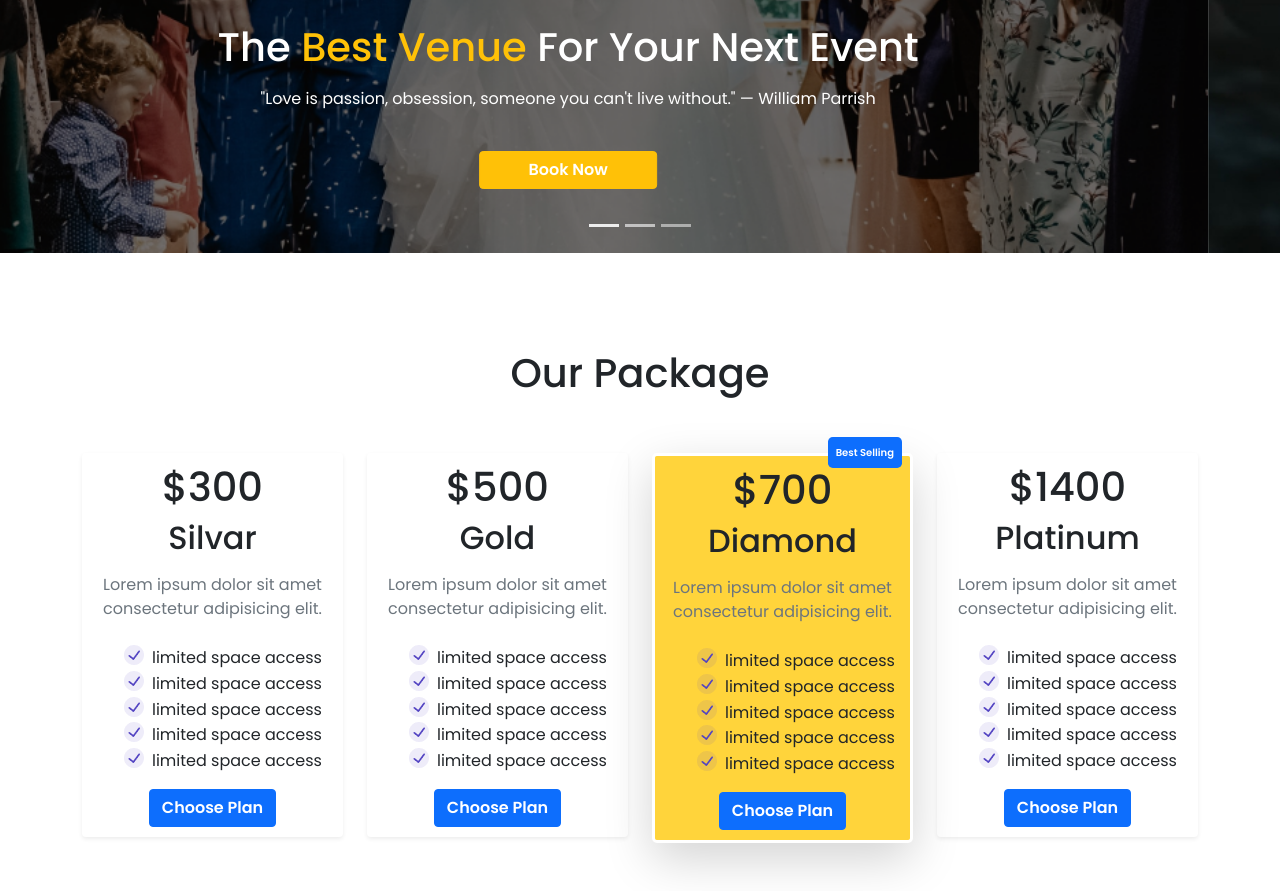
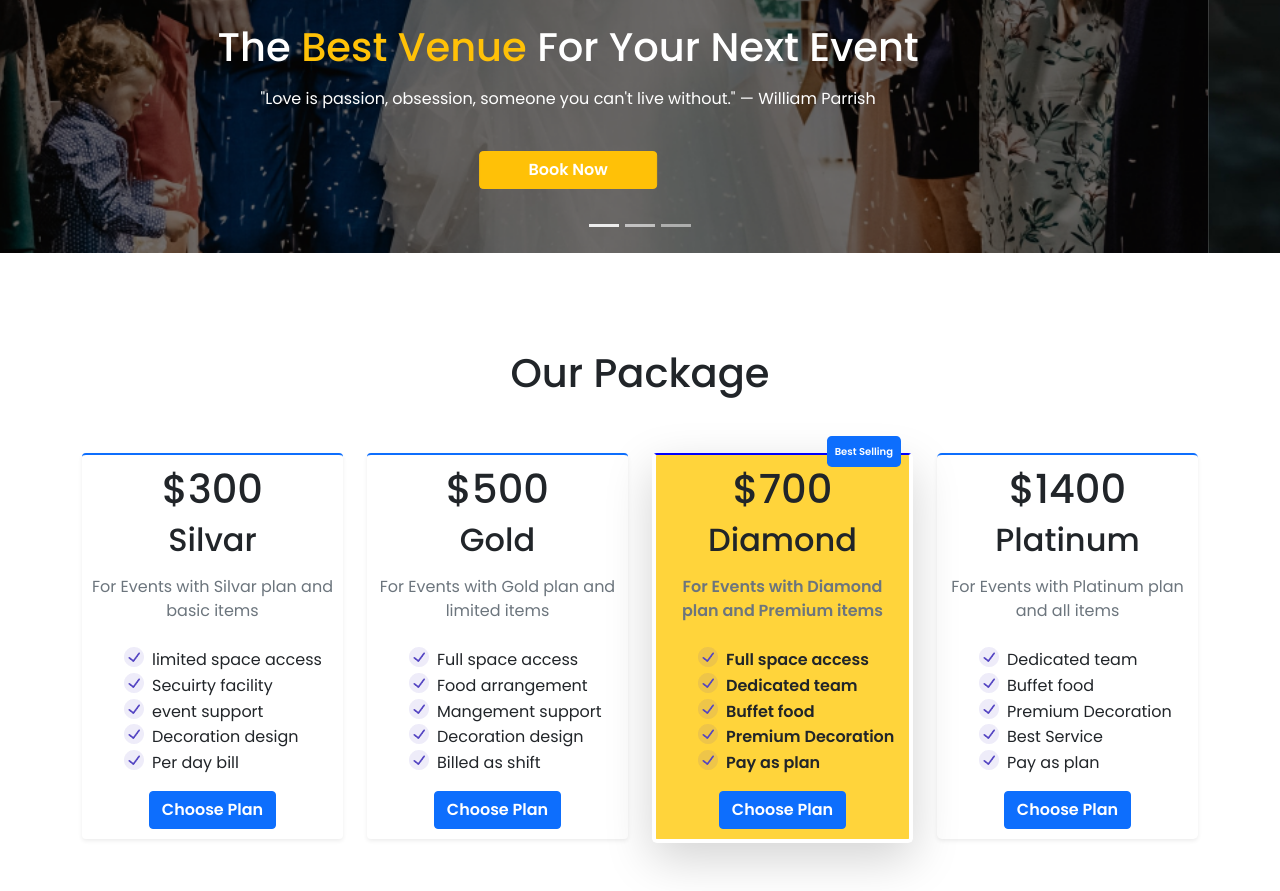
Before and after one commit to HayeulTanjib/Darbar-Hall, a plain HTML site: page index.html in a window 1280 px wide. Shown: the part 547-1438 px from the top of the page. Drawn offline with nearby package versions, Linux system fonts and the light colour scheme.

Commit message:
Pricing section updated

```diff
--- a/css/style.css
+++ b/css/style.css
@@ -33,6 +33,7 @@ body{
 
 .pricing__three{
     background-color:#ffd43b;
+    border-top: 2px solid blue !important;
     position: relative;
 }
 
--- a/index.html
+++ b/index.html
@@ -78,16 +78,17 @@
       <div class="row">
           <!-- pricing-1 -->
           <div class="col-md-3">
-              <div class="pricing__desc text-center  shadow-sm rounded-2 ">
+              <div class="pricing__desc text-center  shadow-sm rounded-2 border-top border-2 border-primary ">
                   <h1>$300</h1>
                   <h2>Silvar</h2>
-                  <p class="text-muted fs-6 py-2">Lorem ipsum dolor sit amet consectetur adipisicing elit.</p>
+                  <p class="text-muted fs-6 py-2">For Events with Silvar plan
+                    and basic items</p>
                   <ul  class="text-start">
                       <li>limited space access</li>
-                      <li>limited space access</li>
-                      <li>limited space access</li>
-                      <li>limited space access</li>
-                      <li>limited space access</li>
+                      <li>Secuirty facility</li>
+                      <li>event support</li>
+                      <li>Decoration design</li>
+                      <li>Per day bill</li>
                   </ul>
                   <a href="#" class="btn btn-primary fw-bold text-white">Choose Plan</a>
               </div>
@@ -95,16 +96,17 @@
 
                       <!-- pricing-2 -->
                       <div class="col-md-3">
-                          <div class="pricing__desc text-center shadow-sm rounded-2 ">
+                          <div class="pricing__desc text-center shadow-sm rounded-2 border-top border-2 border-primary">
                               <h1>$500</h1>
                               <h2>Gold</h2>
-                              <p class="text-muted fs-6 py-2">Lorem ipsum dolor sit amet consectetur adipisicing elit.</p>
+                              <p class="text-muted fs-6 py-2">For Events with Gold plan
+                                and limited items</p>
                               <ul  class="text-start">
-                                  <li>limited space access</li>
-                                  <li>limited space access</li>
-                                  <li>limited space access</li>
-                                  <li>limited space access</li>
-                                  <li>limited space access</li>
+                                  <li>Full space access</li>
+                                  <li>Food arrangement</li>
+                                  <li>Mangement support</li>
+                                  <li>Decoration design</li>
+                                  <li>Billed as shift</li>
                               </ul>
                               <a href="#" class="btn btn-primary fw-bold text-white">Choose Plan</a>
                           </div>
@@ -112,16 +114,17 @@
 
                   <!-- pricing-3 -->
                   <div class="col-md-3">
-                      <div class="pricing__desc pricing__three text-center shadow-lg rounded-3 border border-3 border-white ">
+                      <div class="pricing__desc pricing__three fw-bold text-center shadow-lg rounded-3 border border-4 border-white ">
                           <h1>$700</h1>
                           <h2>Diamond</h2>
-                          <p class="text-muted fs-6 py-2">Lorem ipsum dolor sit amet consectetur adipisicing elit.</p>
+                          <p class="text-muted fs-6 py-2">For Events with Diamond plan
+                            and Premium items</p>
                           <ul  class="text-start">
-                              <li>limited space access</li>
-                              <li>limited space access</li>
-                              <li>limited space access</li>
-                              <li>limited space access</li>
-                              <li>limited space access</li>
+                              <li>Full space access</li>
+                              <li>Dedicated team</li>
+                              <li>Buffet food</li>
+                              <li>Premium Decoration</li>
+                              <li>Pay as plan</li>
                           </ul>
                           <a href="#" class="btn btn-primary fw-bold text-white">Choose Plan</a>
                           <div class="hot__tag">
@@ -132,16 +135,17 @@
 
                   <!-- pricing-4 -->
                   <div class="col-md-3">
-                      <div class="pricing__desc text-center shadow-sm rounded-2 ">
+                      <div class="pricing__desc text-center shadow-sm rounded-3 border-top border-2 border-primary">
                           <h1>$1400</h1>
                           <h2>Platinum</h2>
-                          <p class="text-muted fs-6 py-2">Lorem ipsum dolor sit amet consectetur adipisicing elit.</p>
+                          <p class="text-muted fs-6 py-2">For Events with Platinum plan
+                            and all items</p>
                           <ul  class="text-start">
-                              <li>limited space access</li>
-                              <li>limited space access</li>
-                              <li>limited space access</li>
-                              <li>limited space access</li>
-                              <li>limited space access</li>
+                              <li>Dedicated team</li>
+                              <li>Buffet food</li>
+                              <li>Premium Decoration</li>
+                              <li>Best Service</li>
+                              <li>Pay as plan</li>
                           </ul>
                           <a href="#" class="btn btn-primary fw-bold text-white">Choose Plan</a>
                       </div>
```
